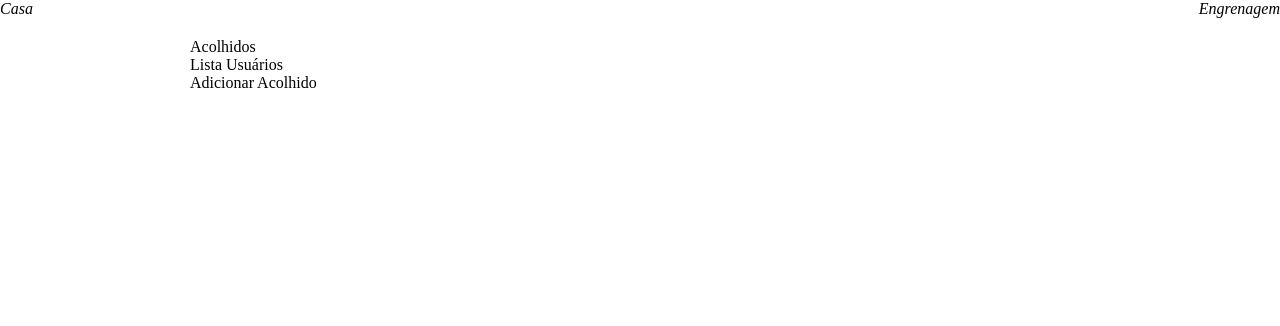
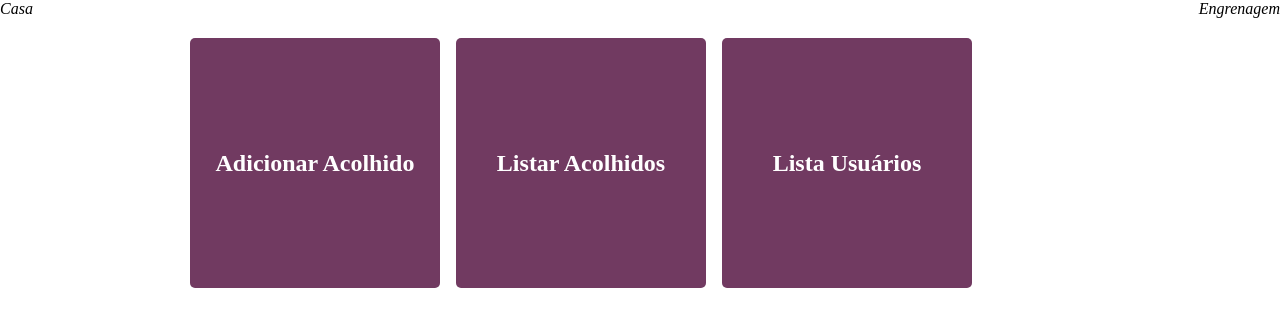
Before and after one commit to rtmonteiro/pi2, an Angular app in the folder src/angular/: page /menu in a window 1280 px wide. Shown: the top 326 px of the page. Built offline with nearby package versions, Linux system fonts and the light colour scheme.

Commit message:
feat: style menu page

```diff
--- a/src/angular/src/app/components/menu-item/menu-item.component.html
+++ b/src/angular/src/app/components/menu-item/menu-item.component.html
@@ -1,3 +1,3 @@
-<div class="menu-item">
-  <a [routerLink]="item.route">{{item.name}}</a>
-</div>
+<a [routerLink]="item.route" class="menu-item">
+  {{item.name}}
+</a>
--- a/src/angular/src/app/components/menu-item/menu-item.component.scss
+++ b/src/angular/src/app/components/menu-item/menu-item.component.scss
@@ -0,0 +1,15 @@
+@use '/src/assets/styles/variables.scss' as var;
+
+.menu-item {
+    width: 250px;
+    height: 250px;
+    background-color: var.$primary-color;
+    border-radius: 5px;
+    text-align: center;
+    display: flex;
+    flex-direction: column;
+    justify-content: center;
+    color: var.$white-color;
+    font-weight: bold;
+    font-size: 1.5rem;
+}
--- a/src/angular/src/app/pages/menu/menu.component.scss
+++ b/src/angular/src/app/pages/menu/menu.component.scss
@@ -0,0 +1,5 @@
+.menu {
+    display: flex;
+    flex-wrap: wrap;
+    gap: 1rem;
+}
--- a/src/angular/src/app/pages/menu/menu.component.ts
+++ b/src/angular/src/app/pages/menu/menu.component.ts
@@ -10,17 +10,17 @@ export class MenuComponent implements OnInit {
 
   menuList: MenuItem[] = [
     {
-      route: "/acolhidos",
-      name: "Acolhidos"
+      route: "/acolhido/novo",
+      name: "Adicionar Acolhido"
+    },
+    {
+      route: "/acolhido",
+      name: "Listar Acolhidos"
     },
     {
       route: "/usuarios",
       name: "Lista Usuários"
     },
-    {
-      route: "/acolhido/novo",
-      name: "Adicionar Acolhido"
-    }
   ]
 
   constructor() { }
```
